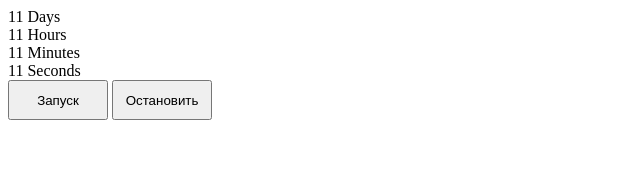
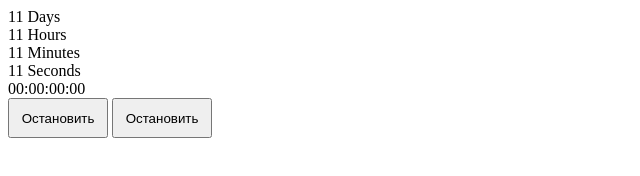
Before and after one commit to IhorWenher/goit-js-hw-11-timer, a plain HTML site: page index.html in a window 1280 px wide. Shown: the whole page, without its empty margins (0-640 px from the left). Drawn offline with Linux system fonts and the light colour scheme.

Commit message:
Update index.html

```diff
--- a/index.html
+++ b/index.html
@@ -33,10 +33,10 @@
     </div>
 
 
-    <div class="test-timer"></div>
+    <div class="test-timer">00:00:00:00</div>
 
-     <button class="btn start" data-action-start>Запуск</button>
-     <button class="btn stop" data-action-stop>Остановить</button>
+    <button class="btn start" data-action-start>Остановить</button>
+    <button class="btn stop" data-action-stop>Остановить</button>
 
     <!--<form>
         <div class="input-container">
```
